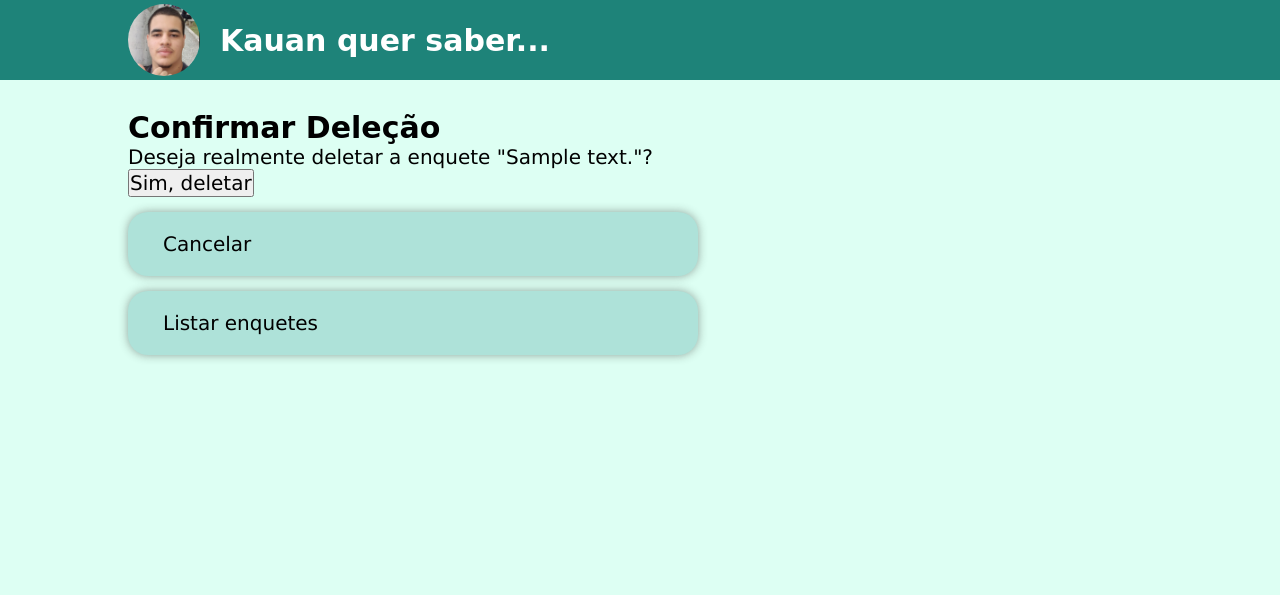
After one commit to LucasHirotsu/django-polls, a Django app: page /enquetes/1/deletar in a window 1280 px wide; the page is wider, and only the part inside the window is pictured. The commit adds this page. Shown: the top 595 px of that part. Run offline with Django 4.2, Linux system fonts and the light colour scheme; tables that the repository leaves empty hold one stand-in row (values such as "Sample post"); some web fonts are replaced.

Commit message:
delete question

```diff
--- a/my_site/settings.py
+++ b/my_site/settings.py
@@ -77,7 +77,7 @@ WSGI_APPLICATION = 'my_site.wsgi.application'
 DATABASES = {
     'default': {
         'ENGINE': 'django.db.backends.mysql',
-        'NAME': 'pollsdb',
+        'NAME': 'pollsdb2',
         'USER': 'root',
         'PASSWORD': '',
         'HOST': 'localhost',
--- /dev/null
+++ b/polls/templates/polls/question_confirm_delete.html
@@ -0,0 +1,17 @@
+{% extends 'polls/base.html' %}
+
+{% block content %}
+    <h1>Confirmar Deleção</h1>
+    <p>Deseja realmente deletar a enquete "{{question.question_text}}"?</p>
+
+    <form method="post">
+        {% csrf_token %}
+        <input type="submit" value="Sim, deletar">
+    </form>
+
+    <ul>
+        <li><a href="{% url 'question-delete' question.pk %}">Cancelar</a></li>
+        <li><a href="{% url 'question-list' %}">Listar enquetes</a></li>
+    </ul>
+
+{% endblock content %}
--- a/polls/templates/polls/question_detail.html
+++ b/polls/templates/polls/question_detail.html
@@ -4,5 +4,4 @@
     <h1>Detalhes da Enquete</h1>
     <p>{{ question.question_text }}</p>
     <p>Data da publicação: {{ question.pub_date }}</p>
-
 {% endblock content %}
--- a/polls/urls.py
+++ b/polls/urls.py
@@ -19,4 +19,5 @@ urlpatterns = [
     path('listar', views.QuestionListView.as_view(), name="question-list"),
     path('cadastrar', views.QuestionCreateView.as_view(), name="question-create"),
     path('<int:pk>', views.QuestionDetailView.as_view(), name="question-detail"),
+    path('<int:pk>/deletar', views.QuestionDeleteView.as_view(), name="question-delete"),
 ]
--- a/polls/views.py
+++ b/polls/views.py
@@ -19,7 +19,7 @@ def results(request, question_id):
 def vote(request, question_id):
     return HttpResponse(f"Você vai votar na pergunta de número {question_id}")
 
-from django.views.generic import CreateView, ListView, DetailView
+from django.views.generic import CreateView, ListView, DetailView, DeleteView
 from django.urls import reverse_lazy
 
 class QuestionCreateView(CreateView):
@@ -35,3 +35,7 @@ class QuestionListView(ListView):
 class QuestionDetailView(DetailView):
     model = Question
     context_object_name = 'question'
+
+class QuestionDeleteView(DeleteView):
+    model = Question
+    success_url = reverse_lazy("question_list")
```
